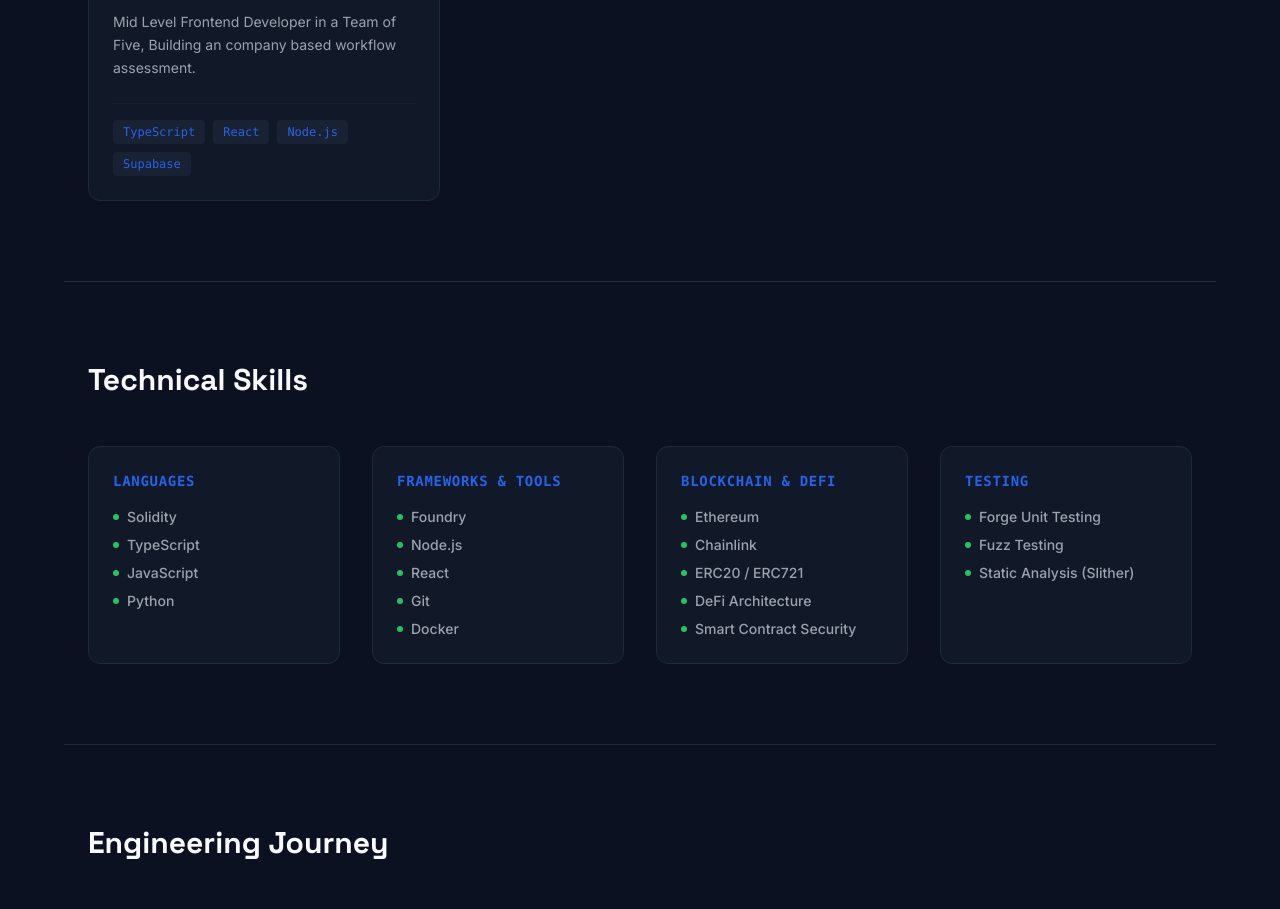
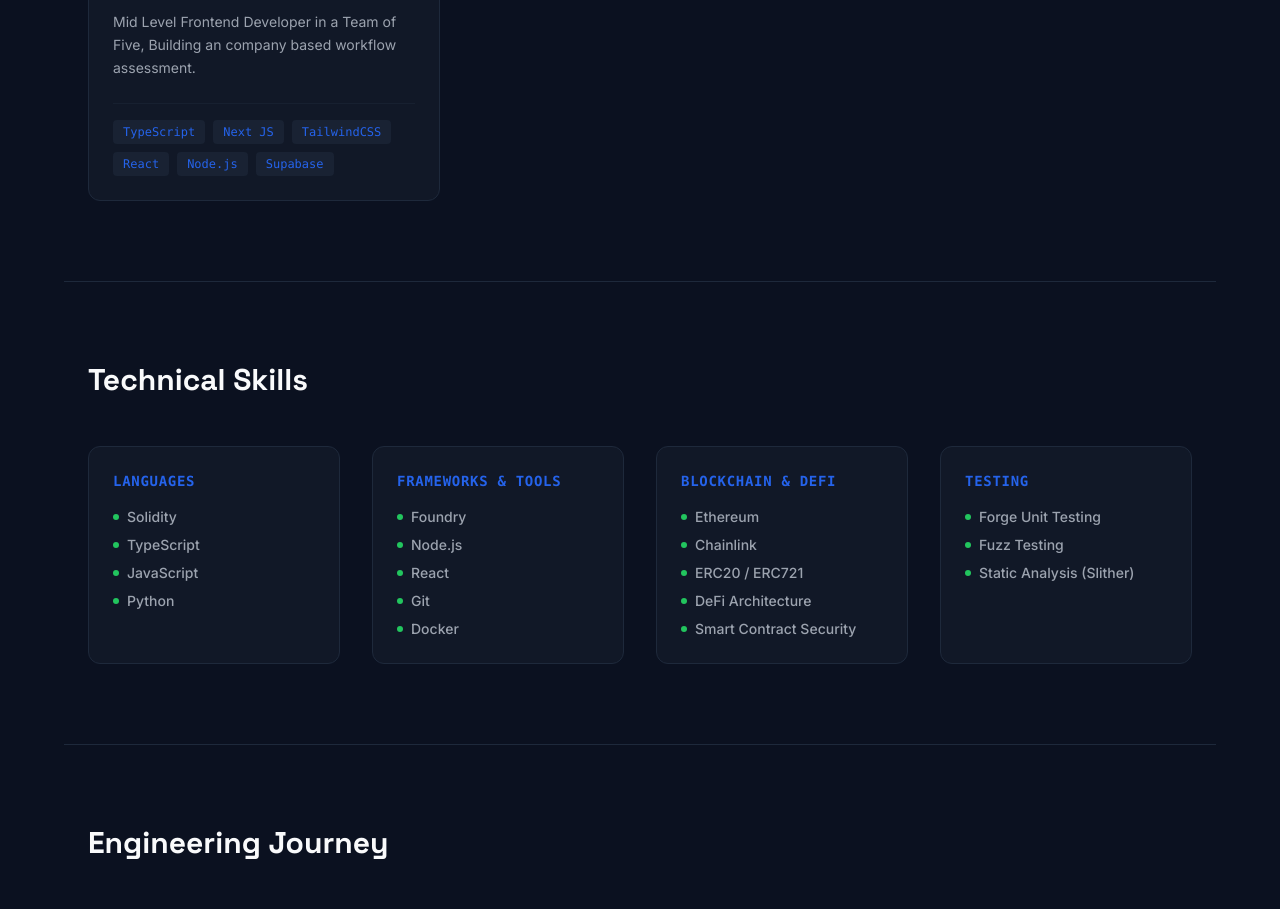
Before and after one commit to Chijulybuilds/PCChainLink.github.io, a React (Vite) app: page / in a window 1280 px wide. Shown: the part 1600-2509 px from the top of the page. Built offline with nearby package versions, Linux system fonts and the light colour scheme.

Commit message:
The first change

```diff
--- a/src/data.ts
+++ b/src/data.ts
@@ -101,8 +101,8 @@ export const PROJECTS: Project[] = [
   {
     title: "Yetah IQ",
     description: "Mid Level Frontend Developer in a Team of Five, Building an company based workflow assessment.",
-    tags: ["TypeScript", "React", "Node.js", "Supabase"],
-    github: "https://github.com/bigembee/360-Performance-Review",
+    tags: ["TypeScript", "Next JS", "TailwindCSS", "React", "Node.js", "Supabase"],
+    github: "https://www.yetahiq.com/",
     featured: false,
   }
 ];
```
